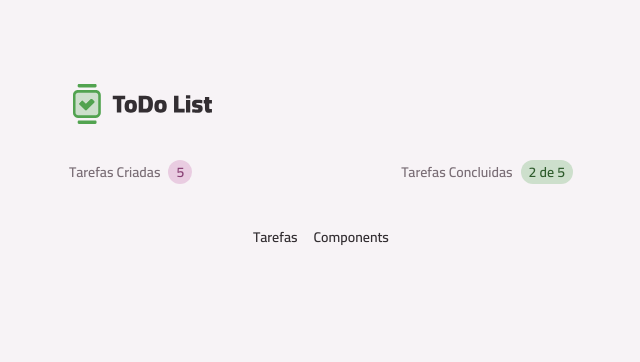
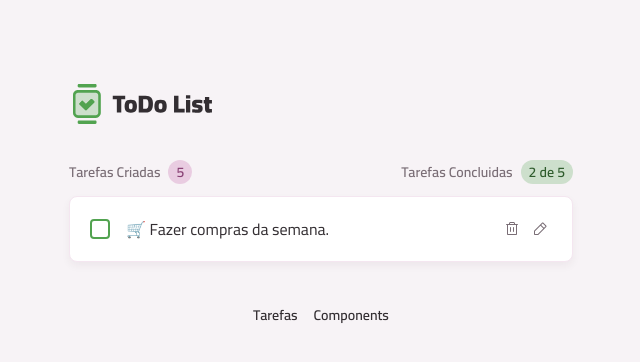
Before and after one commit to notlemos/react-todo, a React (Vite) app: page / in a window 1280 px wide. Shown: the top 362 px of the page, without its empty margins (319-959 px from the left). Built offline with nearby package versions, Linux system fonts and the light colour scheme.

Commit message:
Montando Layout: Criando Componente da Tarefa

```diff
--- /dev/null
+++ b/src/core-components/task-item.tsx
@@ -0,0 +1,45 @@
+import React from "react";
+import ButtonIcon from "../components/button-icon";
+import Card from "../components/card";
+import InputCheckbox from "../components/input-check-box";
+import Text from "../components/text";
+import TrashIcon from "../assets/icons/trash.svg?react"
+import PencilIcon from "../assets/icons/pencil.svg?react"
+import XIcon from "../assets/icons/x.svg?react"
+import CheckIcon from "../assets/icons/check.svg?react"
+import InputText from "../components/input-text";
+
+
+export default function TaskItem() {
+    const [isEditing, setIsEditing] = React.useState(false)
+
+    function handleEditTask() {
+        setIsEditing(true);
+    }
+    function handleExitEditTask() {
+        setIsEditing(false)
+    }
+
+    return <Card size="md" className="flex items-center gap-4">
+        {!isEditing ? (
+            <>
+                <InputCheckbox />
+                <Text className="flex-1">🛒 Fazer compras da semana.</Text>
+                <div className="flex gap-1">
+                    <ButtonIcon icon={TrashIcon} variant="tertiary"/>
+                    <ButtonIcon icon={PencilIcon} variant="tertiary" onClick={handleEditTask}/>
+                </div>
+            </>
+        ) : (
+            <>
+                <InputText className="flex-1" />
+                <div className="flex gap-1">
+                    <ButtonIcon icon={XIcon} variant="secondary" onClick={handleExitEditTask}/>
+                    <ButtonIcon icon={CheckIcon} variant="primary"/>
+                </div>
+            </>
+        )
+        }
+
+    </Card>
+}
--- a/src/pages/page-home.tsx
+++ b/src/pages/page-home.tsx
@@ -1,4 +1,5 @@
 import Container from "../components/container";
+import TaskItem from "../core-components/task-item";
 import TasksSummary from "../core-components/tasks-summary";
 
 export default function PageHome() {
@@ -6,5 +7,7 @@
         <header className="flex items-center justify-between">
             <TasksSummary />
         </header>
+
+        <TaskItem/>
     </Container>
 }
```
